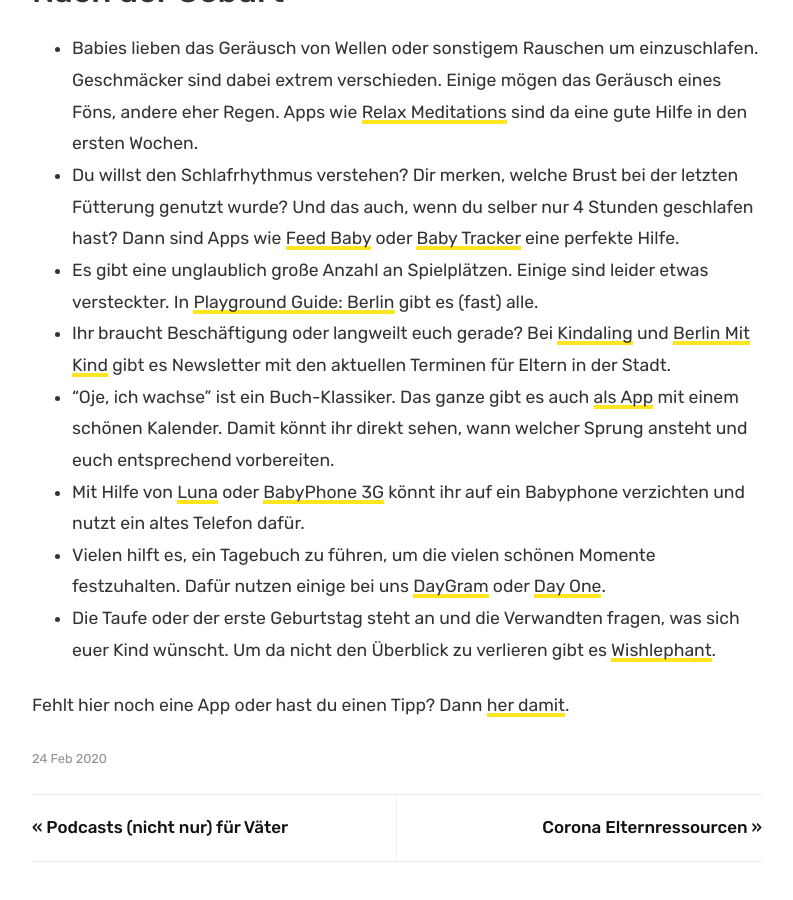
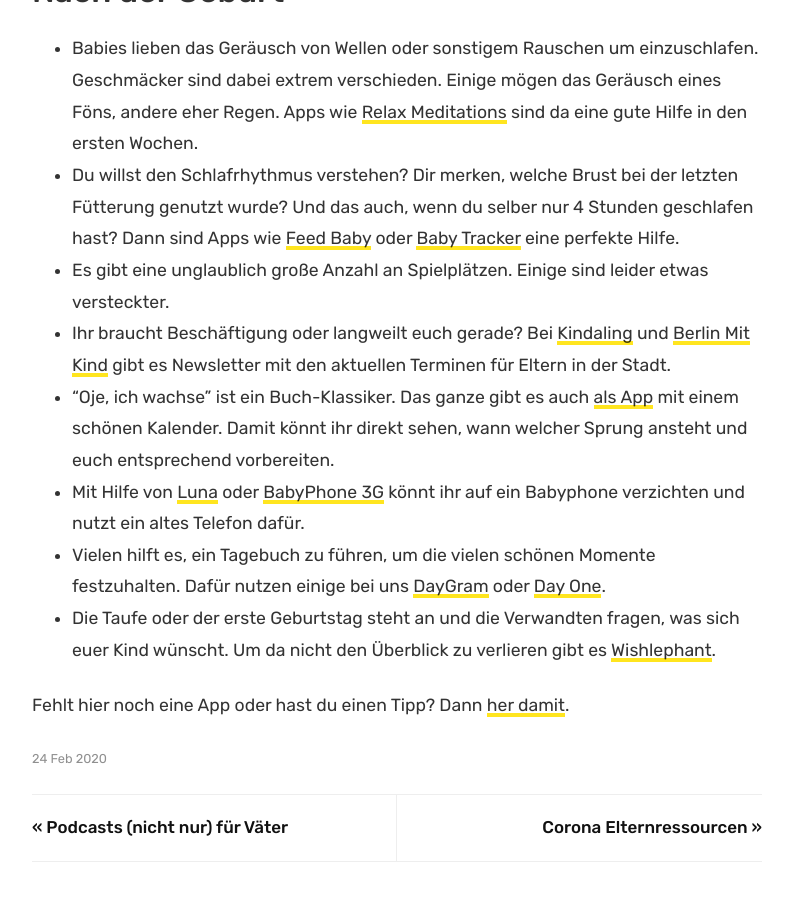
Before and after one commit to papiberlin/website, a Jekyll site: the page built from _posts/2020-02-24-digital-parenting.md, in a window 1280 px wide and 900 px high, scrolled down 1516 px. Shown: the whole window, without its empty margins (433-1226 px from the left). Built offline with Jekyll 4.4.1, drawn with Linux system fonts in a browser that asks for light colours; some of the changed text lies outside the part shown.

Commit message:
Removed berlin playgrounds because the domain was stolen

```diff
--- a/_includes/sidebar.html
+++ b/_includes/sidebar.html
@@ -3,7 +3,6 @@
         <h5><span>Nützliche Links</span></h5>
         <ul style="list-none;">
             <li><a target="_blank" href="https://coworkingforparents.org/">coworking for parents</a></li>
-            <li><a target="_blank" href="https://berlin-playgrounds.de/">Playground Guide: Berlin</a></li>
             <li><a target="_blank" href="https://wishlephant.com/">Wishlephant - die unabhängige Wunschliste</a></li>
             <li><a target="_blank" href="https://www.kobra-berlin.de/#container_elternzeit-und-pflegezeit">KOBRA -
                     Elternberatung</a></li>
--- a/_posts/2020-02-24-digital-parenting.md
+++ b/_posts/2020-02-24-digital-parenting.md
@@ -26,7 +26,7 @@
 
 * Babies lieben das Geräusch von Wellen oder sonstigem Rauschen um einzuschlafen. Geschmäcker sind dabei extrem verschieden. Einige mögen das Geräusch eines Föns, andere eher Regen. Apps wie [Relax Meditations](https://www.ipnos.com/apps/relax-meditation/) sind da eine gute Hilfe in den ersten Wochen.
 * Du willst den Schlafrhythmus verstehen? Dir merken, welche Brust bei der letzten Fütterung genutzt wurde? Und das auch, wenn du selber nur 4 Stunden geschlafen hast? Dann sind Apps wie [Feed Baby](https://www.feedbaby.com.au/) oder [Baby Tracker](http://nighp.com/babytracker/) eine perfekte Hilfe.
-* Es gibt eine unglaublich große Anzahl an Spielplätzen. Einige sind leider etwas versteckter. In [Playground Guide: Berlin](https://berlin-playgrounds.de/) gibt es (fast) alle.
+* Es gibt eine unglaublich große Anzahl an Spielplätzen. Einige sind leider etwas versteckter.
 * Ihr braucht Beschäftigung oder langweilt euch gerade? Bei [Kindaling](https://www.kindaling.de/) und [Berlin Mit Kind](https://berlinmitkind.de/) gibt es Newsletter mit den aktuellen Terminen für Eltern in der Stadt.
 * "Oje, ich wachse" ist ein Buch-Klassiker. Das ganze gibt es auch [als App](https://www.ojeichwachse.de/oje-ich-wachse-app/) mit einem schönen Kalender. Damit könnt ihr direkt sehen, wann welcher Sprung ansteht und euch entsprechend vorbereiten.
 * Mit Hilfe von [Luna](https://babyphone.app/) oder [BabyPhone 3G](https://www.tappytaps.com/apps/#Baby-Monitor-3G) könnt ihr auf ein Babyphone verzichten und nutzt ein altes Telefon dafür.
```
